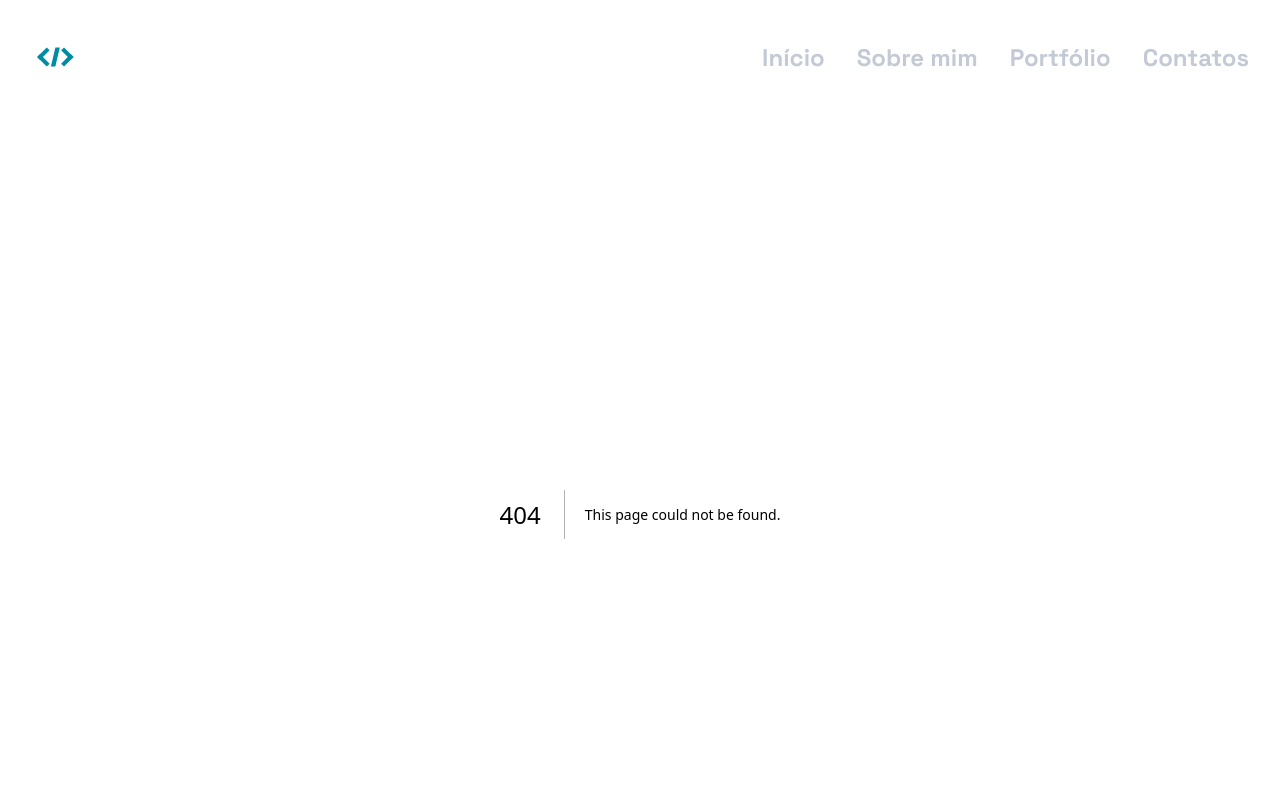
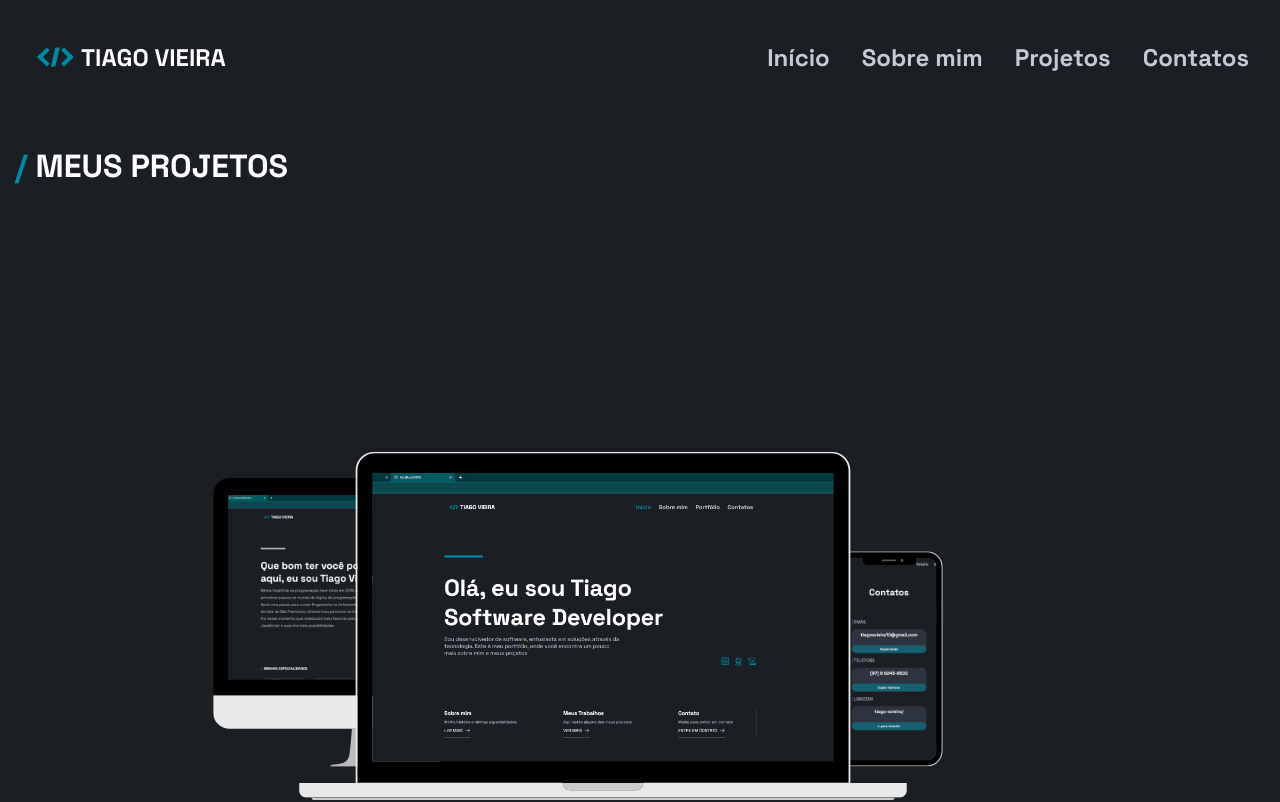
Before and after one commit to tiagosvieira10/my-portfolio, a Next.js app: page /projetos in a window 1280 px wide. Before the commit this address had no page. Shown: the top 802 px of the page. Built offline with nearby package versions, Linux system fonts and the light colour scheme.

Commit message:
portfolio -> projetos

```diff
--- a/src/pages/_app.tsx
+++ b/src/pages/_app.tsx
@@ -19,7 +19,7 @@ export default function MyApp({ Component, pageProps }: AppProps) {
         <div className={`menu-items ${'showMenu' ? 'show' : ''}`}>
           <Link href = {'/'}>Início</Link>
           <Link href = {'/sobre'}>Sobre mim</Link>
-          <Link href = {'/portfolio'}>Portfólio</Link>
+          <Link href = {'/projetos'}>Projetos</Link>
           <Link href = {'/contatos'}>Contatos</Link>
         </div>
       </Header>
--- a/src/pages/index.tsx
+++ b/src/pages/index.tsx
@@ -30,7 +30,7 @@ export default function Home(){
         <ItemSidebar>
           <span>Meus Trabalhos</span>
           <p>Aqui estão alguns dos meus projetos</p>
-          <Link href={'/portfolio'}>VER MAIS<ArrowRight size={25}/></Link>
+          <Link href={'/projetos'}>VER MAIS<ArrowRight size={25}/></Link>
         </ItemSidebar>
 
         <ItemSidebar>
--- a/src/pages/portfolio.tsx
+++ b/src/pages/projetos.tsx
@@ -7,6 +7,7 @@ import Head from "next/head";
 
 export default function Portifolio(){
   return (
+
     <ProjetosContainer>
       <Head>
         <title>Portfólio | Tiago Vieira</title>
--- a/src/styles/pages/app.ts
+++ b/src/styles/pages/app.ts
@@ -34,9 +34,9 @@ export const Header = styled('header', {
   },
 
   '@media screen and (max-width: 768px)': {
-    justifyContent: 'center', // Centralizando os elementos horizontalmente
+    justifyContent: 'center',
+    alignItems: 'center',
     margin: 0,
-
 
     a: {
       display: 'none',
--- a/src/styles/pages/projetos.ts
+++ b/src/styles/pages/projetos.ts
@@ -4,15 +4,14 @@ export const ProjetosContainer = styled('main',{
   display: 'flex',
   flexDirection: 'column',
   maxWidth: 1250,
-  margin: '3rem auto 0',
+  margin: '3rem auto',
 
-  // alignItems: 'center',
-  // justifyContent: 'flex',
 
   p: {
     color: 'white',
     fontSize: '2rem',
     fontWeight: 'bold',
+    position: 'absolute'
   },
 
   span: {
@@ -31,11 +30,11 @@ export const CardProjetos = styled('section',{
   alignItems: 'center',
 
   marginBottom: '2rem',
-
-
 })
 
 export const Projeto = styled('section',{
+
+  margin: '5rem auto',
   borderBottom: '1px solid $corSecundaria',
   paddingBottom: '1.5rem',
 
```
